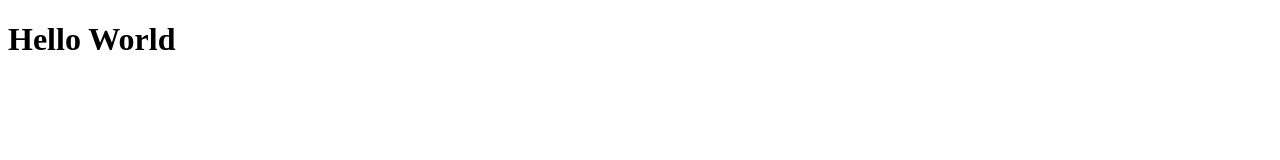
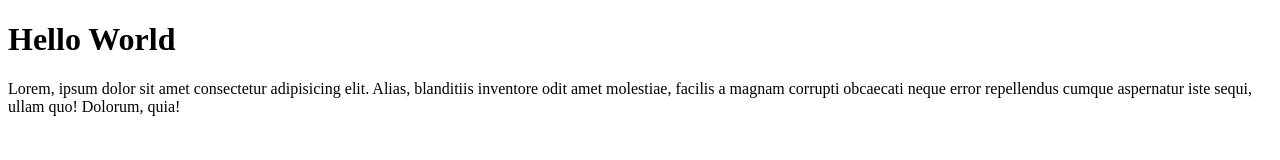
Before and after one commit to topanrame/git-test, a plain HTML site: page index.html in a window 1280 px wide. Drawn offline with Linux system fonts and the light colour scheme.

Commit message:
tambahin p

```diff
--- a/index.html
+++ b/index.html
@@ -7,5 +7,7 @@
 </head>
 <body>
     <h1>Hello World</h1>
+
+    <p>Lorem, ipsum dolor sit amet consectetur adipisicing elit. Alias, blanditiis inventore odit amet molestiae, facilis a magnam corrupti obcaecati neque error repellendus cumque aspernatur iste sequi, ullam quo! Dolorum, quia!</p>
 </body>
 </html>
```
